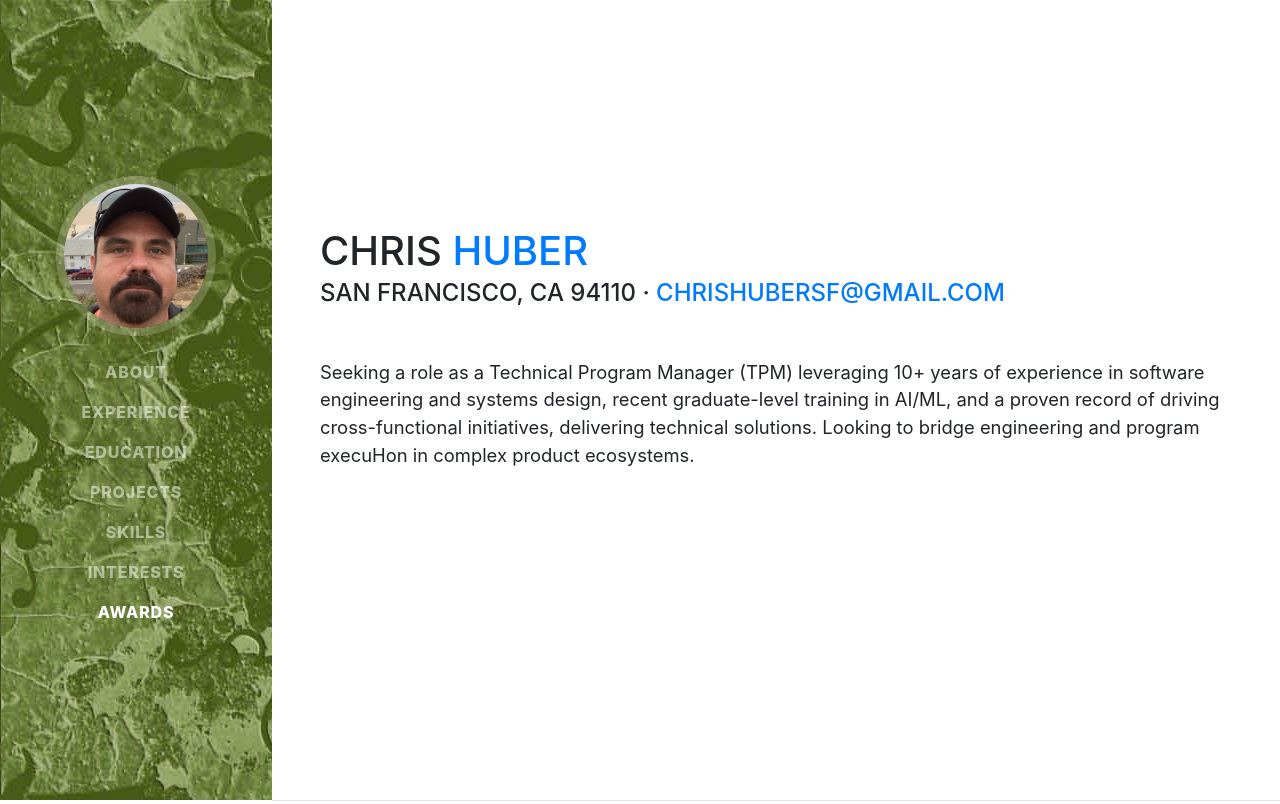
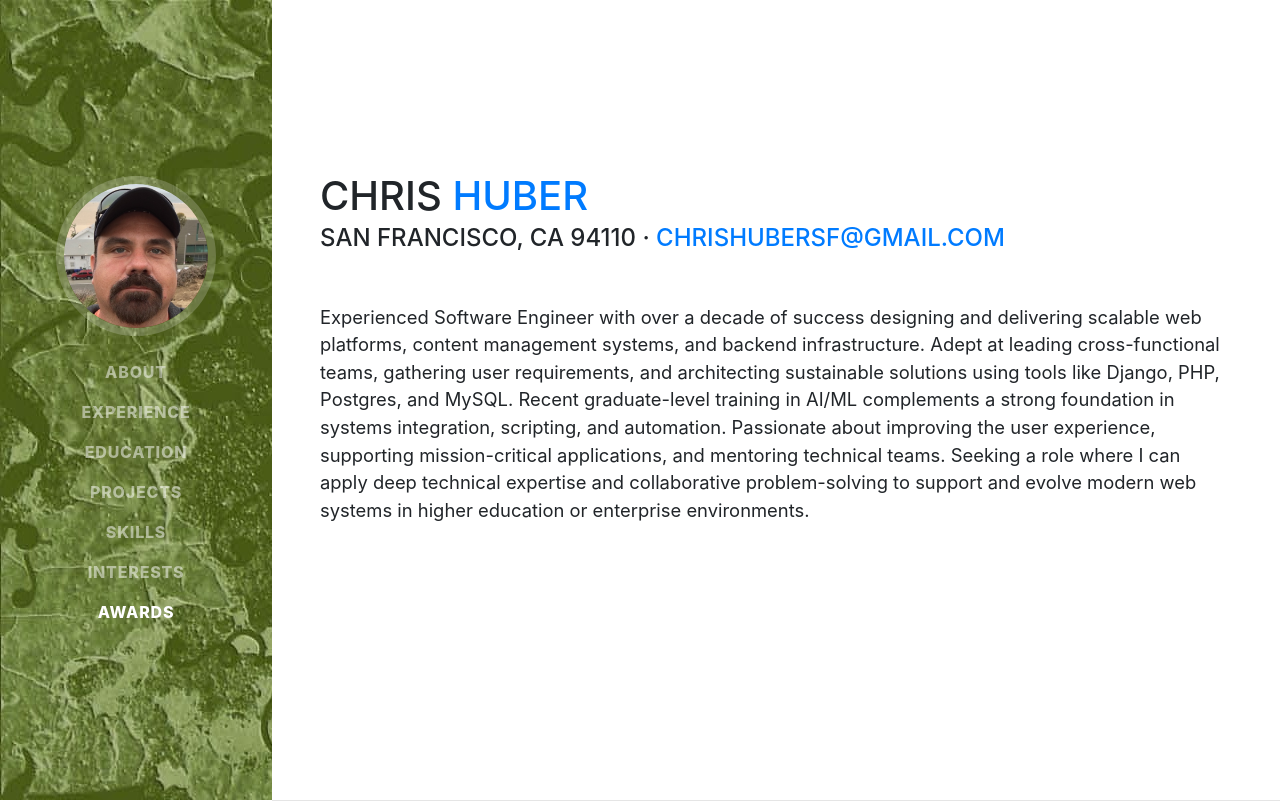
Before and after one commit to chrishuber/chrishuber.github.io, a website with bundled scripts: page index.html in a window 1280 px wide. Shown: the top 804 px of the page. Built offline with nearby package versions, Linux system fonts and the light colour scheme; a web font is replaced by a local one.

Commit message:
Update index.html

```diff
--- a/index.html
+++ b/index.html
@@ -73,12 +73,7 @@
           <div class="subheading mb-5">San Francisco, CA 94110 ·
             <a href="mailto:chrishubersf@gmail.com">chrishubersf@gmail.com</a>
           </div>
-          <p class="lead mb-5">Seeking a role as a Technical Program Manager (TPM) leveraging
-10+ years of experience in software engineering and systems
-design, recent graduate-level training in AI/ML, and a proven record
-of driving cross-functional initiatives, delivering technical solutions.
-Looking to bridge engineering and program execuHon in complex
-product ecosystems.</p>
+          <p class="lead mb-5">Experienced Software Engineer with over a decade of success designing and delivering scalable web platforms, content management systems, and backend infrastructure. Adept at leading cross-functional teams, gathering user requirements, and architecting sustainable solutions using tools like Django, PHP, Postgres, and MySQL. Recent graduate-level training in AI/ML complements a strong foundation in systems integration, scripting, and automation. Passionate about improving the user experience, supporting mission-critical applications, and mentoring technical teams. Seeking a role where I can apply deep technical expertise and collaborative problem-solving to support and evolve modern web systems in higher education or enterprise environments.</p>
           <div class="social-icons">
             <a href="https://www.linkedin.com/in/chris-huber-sf/" target="_blank">
               <i class="fab fa-linkedin-in"></i>
```
